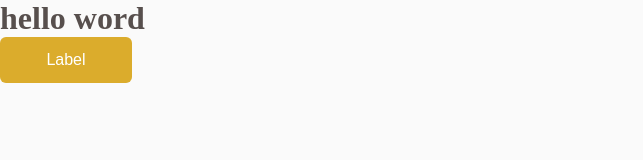
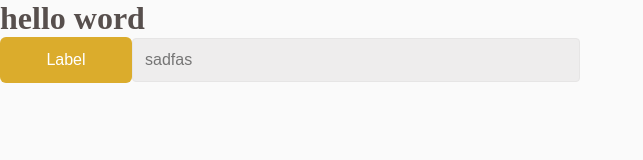
Before and after one commit to thayronFeitosa/Coffee-Delivery, a React (Vite) app: page / in a window 1280 px wide. Shown: the top 160 px of the page, without its empty margins (0-643 px from the left). Built offline with nearby package versions, Linux system fonts and the light colour scheme.

Commit message:
created input

```diff
--- a/src/App.tsx
+++ b/src/App.tsx
@@ -1,5 +1,6 @@
 import { ThemeProvider } from "styled-components";
 import { Button } from "./components/Button";
+import { Input } from "./components/Input";
 import { GlobalStyle } from "./styles/global";
 import { defaultTheme } from "./styles/themes/default";
 
@@ -14,6 +15,7 @@ export function App() {
       <div className="App">
         <h1>hello word</h1>
         <Button onClick={handleClick}>Label</Button>
+        <Input placeholder="sadfas" />
       </div>
       <GlobalStyle />
     </ThemeProvider>
--- /dev/null
+++ b/src/components/Input/index.tsx
@@ -0,0 +1,15 @@
+
+import { InputHTMLAttributes } from "react";
+import { InputContainer } from "./styles";
+
+interface IInputProps extends InputHTMLAttributes<HTMLInputElement> {}
+
+export function Input({...rest}:IInputProps) {
+
+  return (
+    <>
+        <InputContainer {...rest}/>
+    </>
+  )
+
+}
--- /dev/null
+++ b/src/components/Input/styles.ts
@@ -0,0 +1,17 @@
+import styled from 'styled-components'
+
+export const InputContainer = styled.input`
+  width: 434px;
+  height: 42px;
+  background: #EEEDED;
+/* Base/Button */
+
+  border: 1px solid #E6E5E5;
+  border-radius: 4px;
+
+  padding-left: 12px;
+
+  :focus {
+    border: 1px solid ${(props) => props.theme['yellow-dark']};
+  }
+`;
```
